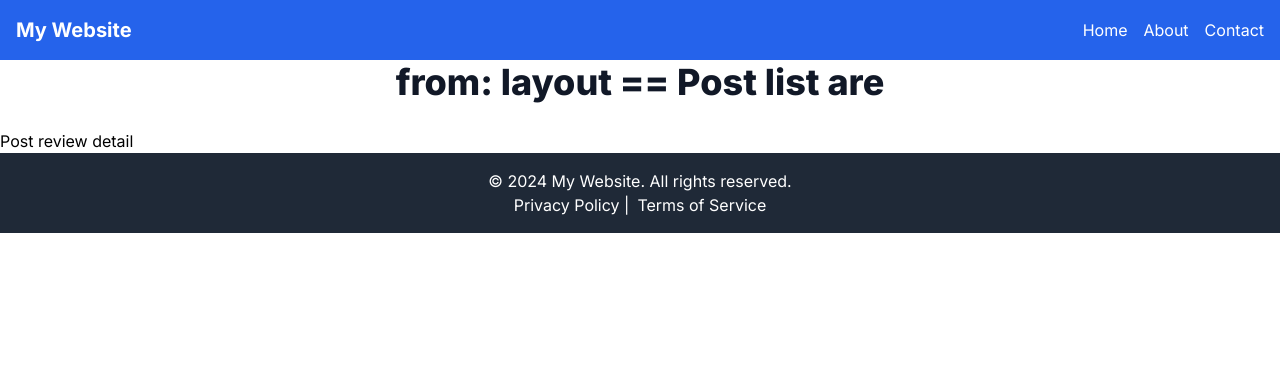
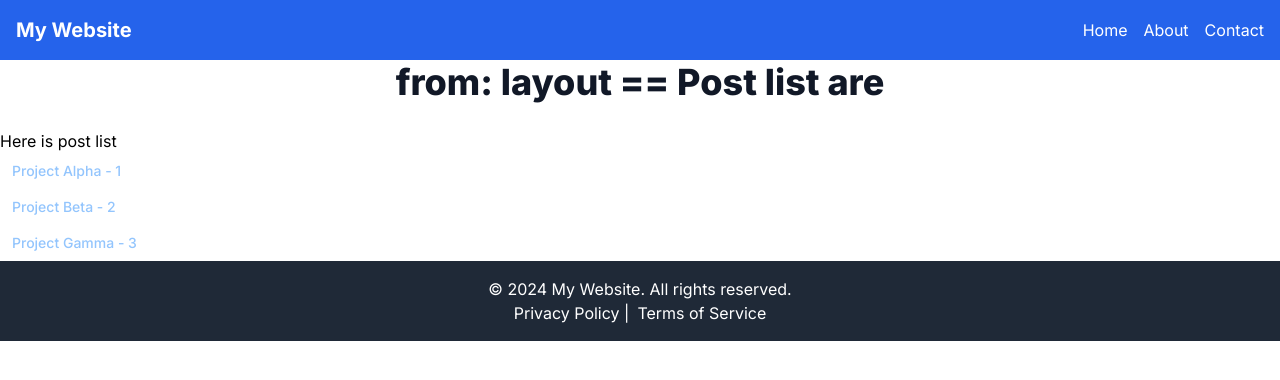
Before and after one commit to abdullahaccenture/nextjs-topics, a Next.js app: page /posts in a window 1280 px wide. Shown: the top 380 px of the page. Built offline with nearby package versions, Linux system fonts and the light colour scheme.

Commit message:
progmatic navigation

```diff
--- a/app/(auth)/(with-layout)/layout.tsx
+++ b/app/(auth)/(with-layout)/layout.tsx
@@ -1,14 +1,67 @@
+"use client";
 import { Metadata } from "next";
+import Link from "next/link";
+import { usePathname, useRouter } from "next/navigation";
+
 import React from "react";
 
-export const metadata: Metadata = {
-  title: "Authization screen",
-};
+// can not be used with client component
+// export const metadata: Metadata = {
+//   title: "Authization screen",
+// };
 
 function AuthLayout({ children }: { children: React.ReactNode }) {
+  const pathname = usePathname();
+  const router = useRouter();
+  //   console.log(router);
+  const navLinks = [
+    { href: "/login", text: "Login" },
+    { href: "/signup", text: "Signup" },
+    { href: "/forgot-password", text: "Forgot Password" },
+  ];
+
+  const onHandleClickForgotpassword = () => {
+    router.replace("/");
+    // router.forward();
+    // router.back( );
+  };
+
   return (
     <div className="min-h-screen flex flex-col items-center justify-center bg-gray-100 py-12 px-4 sm:px-6 lg:px-8">
       <div className="max-w-md w-full space-y-8">
+        <div className="container mx-auto flex justify-between items-center">
+          <Link href="/" className="text-lg font-semibold">
+            MyApp
+          </Link>
+
+          <button
+            onClick={onHandleClickForgotpassword}
+            type="button"
+            className="text-white bg-blue-700 hover:bg-blue-800 focus:ring-4 focus:ring-blue-300 font-medium rounded-lg text-sm px-5 py-2.5 me-2 mb-2 dark:bg-blue-600 dark:hover:bg-blue-700 focus:outline-none dark:focus:ring-blue-800"
+          >
+            Go to home page
+          </button>
+
+          <div>
+            {navLinks.map((link) => {
+              const isActive = pathname == link.href;
+              // replace: dont remember the history
+              return (
+                <Link
+                  replace
+                  key={link.href}
+                  href={link.href}
+                  className={` ${
+                    isActive ? "text-blue-900" : "text-red-300"
+                  } px-3 py-2 rounded-md text-sm font-medium`}
+                >
+                  {link.text}
+                </Link>
+              );
+            })}
+          </div>
+        </div>
+
         <div>
           <h2 className="mt-6 text-center text-3xl font-extrabold text-gray-900">
             from auth layout: My nextjs learning project
--- a/app/posts/[postId]/page.tsx
+++ b/app/posts/[postId]/page.tsx
@@ -8,6 +8,6 @@ export const generateMetadata = ({
     title: "this is post from  postid  " + params.postId,
   };
 };
-export default function PostDetail() {
-  return <div>Post detail</div>;
+export default function PostDetail({ params }: { params: { postId: string } }) {
+  return <div>Post detail + {params.postId}</div>;
 }
--- a/app/posts/page.tsx
+++ b/app/posts/page.tsx
@@ -1,3 +1,41 @@
+import Link from "next/link";
+
 export default function Posts() {
-  return <div>Post review detail</div>;
+  const projects = [
+    {
+      id: 1,
+      name: "Project Alpha",
+      description: "A cool project that does something amazing.",
+      link: "/1",
+    },
+    {
+      id: 2,
+      name: "Project Beta",
+      description: "Another awesome project with great features.",
+      link: "#",
+    },
+    {
+      id: 3,
+      name: "Project Gamma",
+      description: "An interesting project with innovative ideas.",
+      link: "#",
+    },
+    // Add more projects as needed
+  ];
+
+  return (
+    <div>
+      <h1>Here is post list</h1>
+
+      {projects.map((project) => (
+        <Link
+          href={"/posts/" + project.id.toString()}
+          key={project.id}
+          className="text-blue-300   block px-3 py-2 rounded-md text-sm font-medium"
+        >
+          {project.name} - {project.id}
+        </Link>
+      ))}
+    </div>
+  );
 }
```
